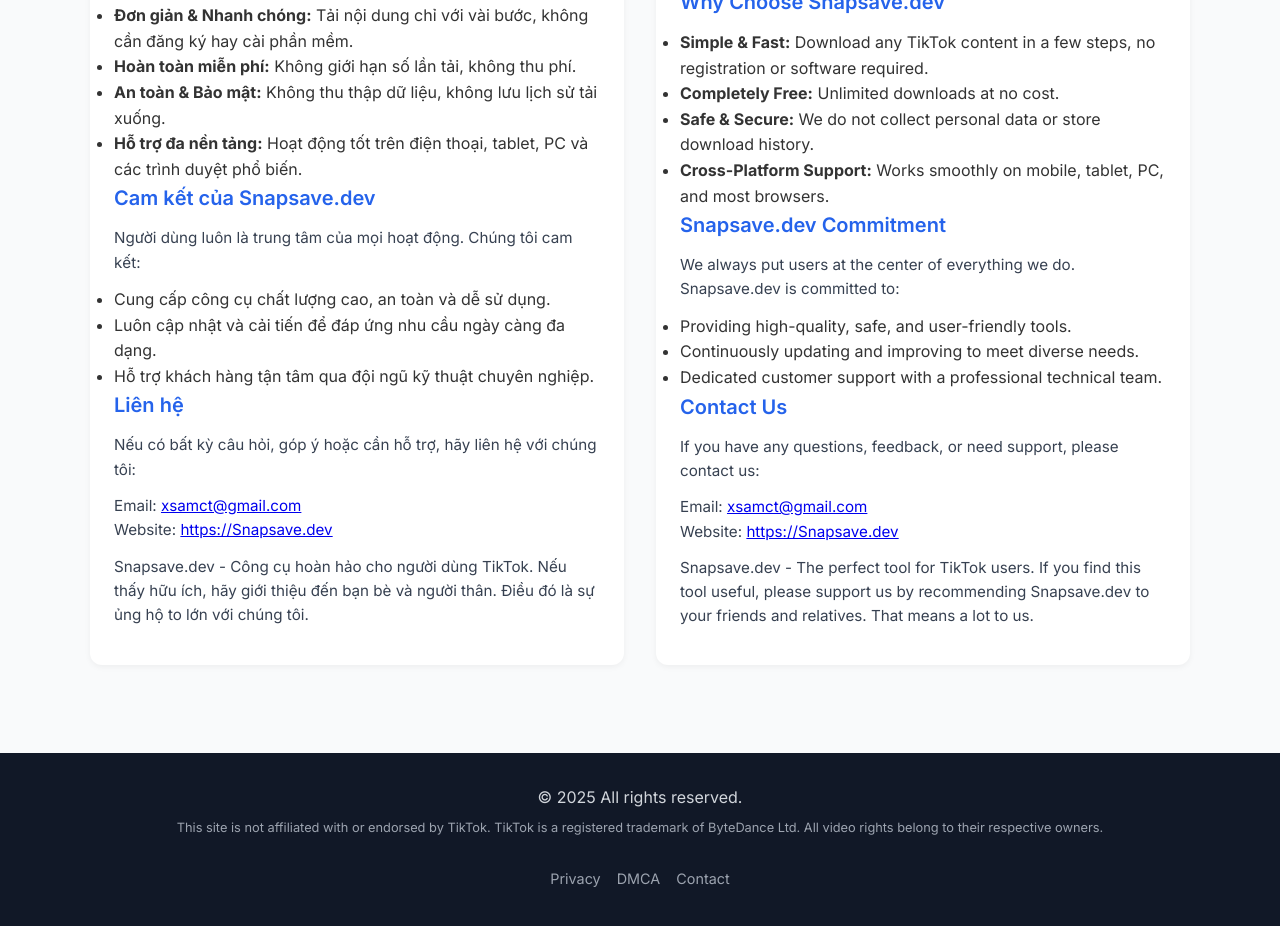
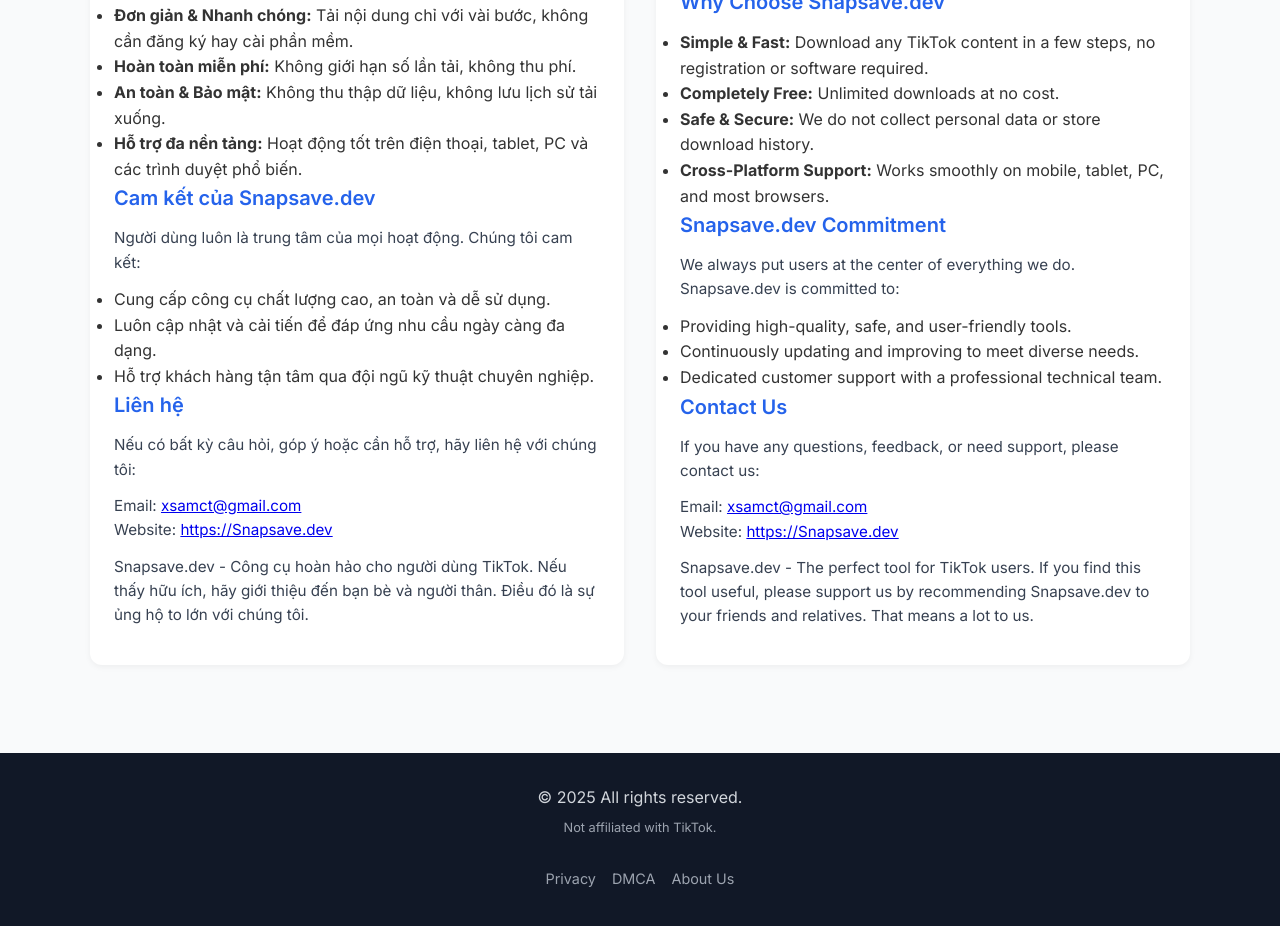
Before and after one commit to Masterdiosig/snapsave.dev, a website: page about.html in a window 1280 px wide. Shown: the part 846-1772 px from the top of the page. Drawn offline with Linux system fonts and the light colour scheme.

Commit message:
Cập nhật giao diện landing page

```diff
--- a/about.html
+++ b/about.html
@@ -121,15 +121,13 @@
       <div class="copyright">
         <p>&copy; 2025  All rights reserved.</p>
         <p class="small">
-          This site is not affiliated with or endorsed by TikTok.
-          TikTok is a registered trademark of ByteDance Ltd.
-          All video rights belong to their respective owners.
+          Not affiliated with TikTok.
         </p>
       </div>
       <nav class="footer-nav">
         <a href="privacy.html">Privacy</a>
         <a href="dmca.html">DMCA</a>
-        <a href="contact.html">Contact</a>
+        <a href="about.html">About Us</a>
       </nav>
     </div>
   </footer>
--- a/style.css
+++ b/style.css
@@ -46,3 +46,24 @@
 .faq-item.active .faq-answer{display:block}
 
 .footer{padding:24px;text-align:center;color:var(--muted)}
+
+
+/* Secondary nav */
+.footer-nav {
+  display: flex;
+  gap: 1rem;
+  justify-content: center;
+  padding: 0.5rem 0;
+  flex-wrap: wrap;
+}
+
+.footer-nav a {
+  text-decoration: none;
+  font-size: 0.9rem;
+  color: #6b7280;
+  transition: color 0.2s;
+}
+
+.footer-nav a:hover {
+  color: #2563eb;
+}
--- a/v.v.css
+++ b/v.v.css
@@ -33,6 +33,7 @@
   display: flex;
   gap: 1.5rem;
   justify-content: center;
+  flex-wrap: wrap;
 }
 
 .main-nav a {
@@ -47,12 +48,13 @@
   color: #2563eb;
 }
 
-/* Secondary nav (giữa header và footer) */
+/* Secondary nav */
 .footer-nav {
   display: flex;
   gap: 1rem;
   justify-content: center;
   padding: 0.5rem 0;
+  flex-wrap: wrap;
 }
 
 .footer-nav a {
@@ -81,7 +83,7 @@
 
 .lang-columns {
   display: grid;
-  grid-template-columns: 1fr 1fr;
+  grid-template-columns: 1fr; /* Mobile mặc định 1 cột */
   gap: 2rem;
 }
 
@@ -124,6 +126,7 @@
 .footer-inner nav {
   display: flex;
   gap: 1rem;
+  flex-wrap: wrap;
 }
 
 .footer-inner nav a {
@@ -144,12 +147,8 @@
 }
 
 /* Responsive */
-@media (max-width: 768px) {
+@media (min-width: 769px) {
   .lang-columns {
-    grid-template-columns: 1fr;
-  }
-  .main-nav, .footer-nav {
-    flex-direction: column;
-    align-items: center;
+    grid-template-columns: 1fr 1fr; /* Desktop mới chia 2 cột */
   }
 }
```
Also changed, not shown: contact.html (+2 -4 lines), dmca.html (+2 -4 lines), index.html (+11 -0 lines), privacy.html (+2 -4 lines), terms.html (+2 -4 lines).
